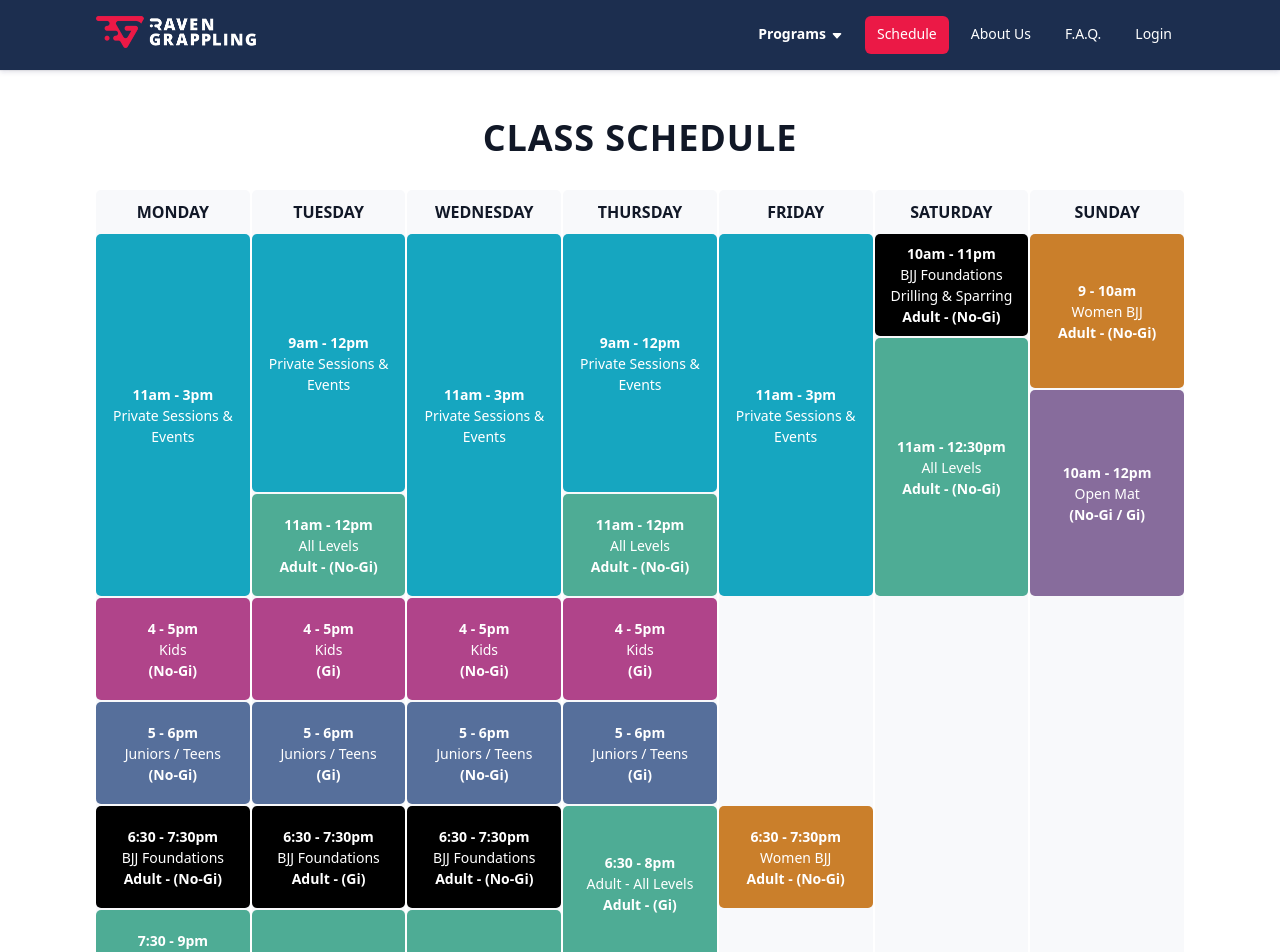
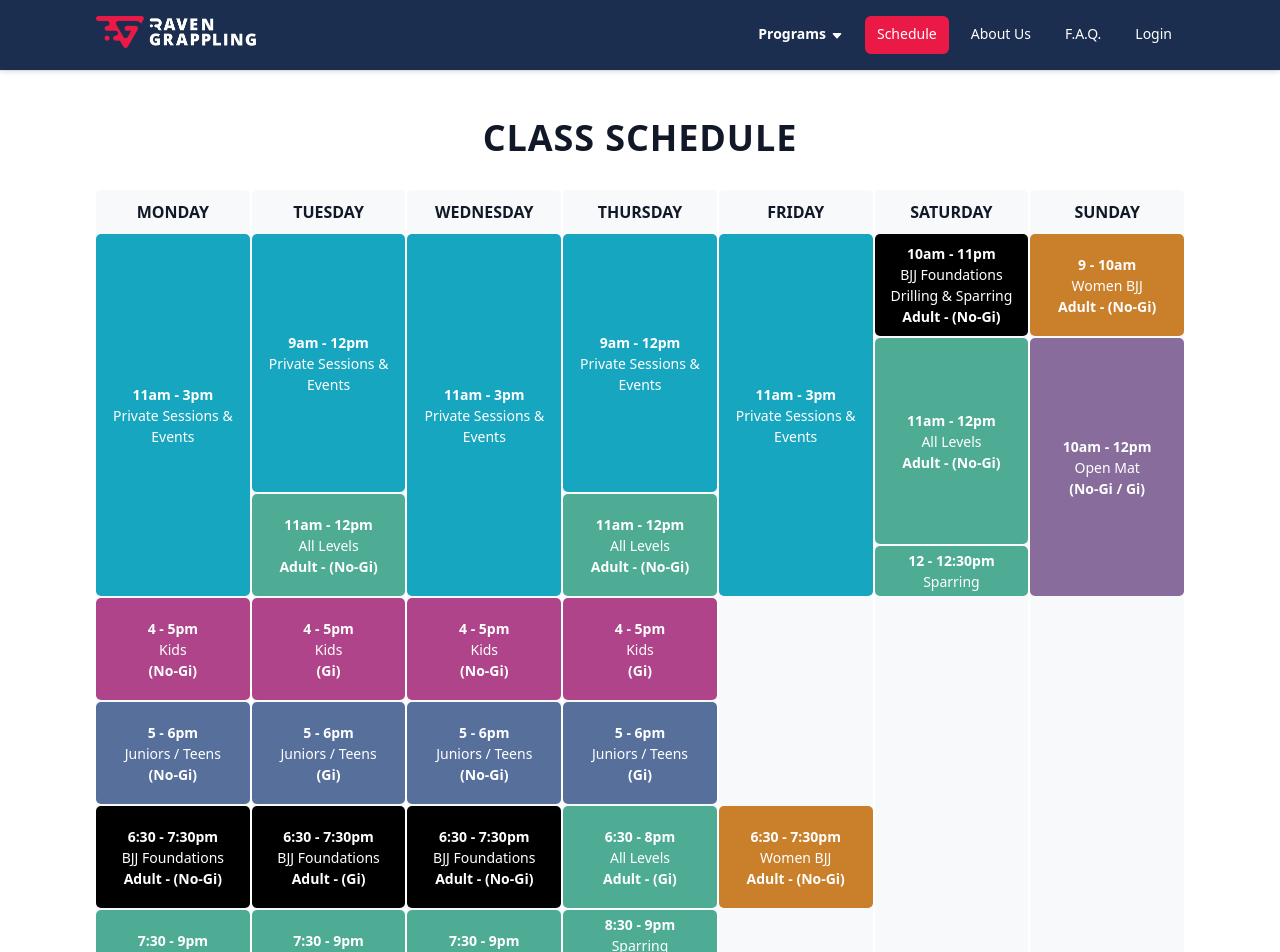
Before and after one commit to RavenGrappling/RavenGrappling.github.io, a Jekyll site: the page built from pages/schedule.html, in a window 1280 px wide and 1400 px high. Shown: the top 952 px of the window. Built offline with Jekyll 4.4.1, drawn with Linux system fonts in a browser that asks for light colours; some of the changed text lies outside the part shown.

Commit message:
Update schedule.html

```diff
--- a/pages/schedule.html
+++ b/pages/schedule.html
@@ -78,10 +78,14 @@
             <div>BJJ Foundations</div>
             <div><strong>Adult - (Gi)</strong></div>
           </div>
-          <div class="r-calendar-day-event r-event-start-14 r-event-end-17 r-event-adult-all-levels">
+          <div class="r-calendar-day-event r-event-start-14 r-event-end-16 r-event-adult-all-levels">
             <div class="r-calendar-day-event-time">7:30 - 9pm</div>
             <div>All Levels</div>
             <div><strong>Adult - (Gi)</strong></div>
+          </div>
+          <div class="r-calendar-day-event r-event-start-16 r-event-end-17 r-event-adult-all-levels">
+            <div class="r-calendar-day-event-time">8:30 - 9pm</div>
+            <div>Sparring</div>
           </div>
         </div>
       </div>
@@ -110,10 +114,14 @@
             <div>BJJ Foundations</div>
             <div><strong>Adult - (No-Gi)</strong></div>
           </div>
-          <div class="r-calendar-day-event r-event-start-14 r-event-end-17 r-event-adult-all-levels">
+          <div class="r-calendar-day-event r-event-start-14 r-event-end-16 r-event-adult-all-levels">
             <div class="r-calendar-day-event-time">7:30 - 9pm</div>
             <div>All Levels</div>
             <div><strong>Adult - (No-Gi)</strong></div>
+          </div>
+          <div class="r-calendar-day-event r-event-start-16 r-event-end-17 r-event-adult-all-levels">
+            <div class="r-calendar-day-event-time">8:30 - 9pm</div>
+            <div>Sparring</div>
           </div>
         </div>
       </div>
@@ -142,10 +150,14 @@
             <div>Juniors / Teens</div>
             <div><strong>(Gi)</strong></div>
           </div>
-          <div class="r-calendar-day-event r-event-start-12 r-event-end-15 r-event-adult-all-levels">
+          <div class="r-calendar-day-event r-event-start-12 r-event-end-14 r-event-adult-all-levels">
             <div class="r-calendar-day-event-time">6:30 - 8pm</div>
-            <div>Adult - All Levels</div>
+            <div>All Levels</div>
             <div><strong>Adult - (Gi)</strong></div>
+          </div>
+          <div class="r-calendar-day-event r-event-start-14 r-event-end-15 r-event-adult-all-levels">
+            <div class="r-calendar-day-event-time">8:30 - 9pm</div>
+            <div>Sparring</div>
           </div>
           <div class="r-calendar-day-event r-event-start-15 r-event-end-17 r-event-takedowns-for-bjj">
             <div class="r-calendar-day-event-time">8 - 9pm</div>
@@ -183,10 +195,14 @@
             <div>Drilling & Sparring</div>
             <div><strong>Adult - (No-Gi)</strong></div>
           </div>
-          <div class="r-calendar-day-event r-event-start-3 r-event-end-8 r-event-adult-all-levels">
-            <div class="r-calendar-day-event-time">11am - 12:30pm</div>
+          <div class="r-calendar-day-event r-event-start-3 r-event-end-7 r-event-adult-all-levels">
+            <div class="r-calendar-day-event-time">11am - 12pm</div>
             <div>All Levels</div>
             <div><strong>Adult - (No-Gi)</strong></div>
+          </div>
+          <div class="r-calendar-day-event r-event-start-7 r-event-end-8 r-event-adult-all-levels">
+            <div class="r-calendar-day-event-time">12 - 12:30pm</div>
+            <div>Sparring</div>
           </div>
         </div>
       </div>
@@ -196,12 +212,12 @@
           SUNDAY
         </div>
         <div class="r-calendar-day-events">
-          <div class="r-calendar-day-event r-event-start-1 r-event-end-4 r-event-women-bjj">
+          <div class="r-calendar-day-event r-event-start-1 r-event-end-3 r-event-women-bjj">
             <div class="r-calendar-day-event-time">9 - 10am</div>
             <div>Women BJJ</div>
             <div><strong>Adult - (No-Gi)</strong></div>
           </div>
-          <div class="r-calendar-day-event r-event-start-4 r-event-end-8 r-event-open-mat">
+          <div class="r-calendar-day-event r-event-start-3 r-event-end-8 r-event-open-mat">
             <div class="r-calendar-day-event-time">10am - 12pm</div>
             <div>Open Mat</div>
             <div><strong>(No-Gi / Gi)</strong></div>
```
